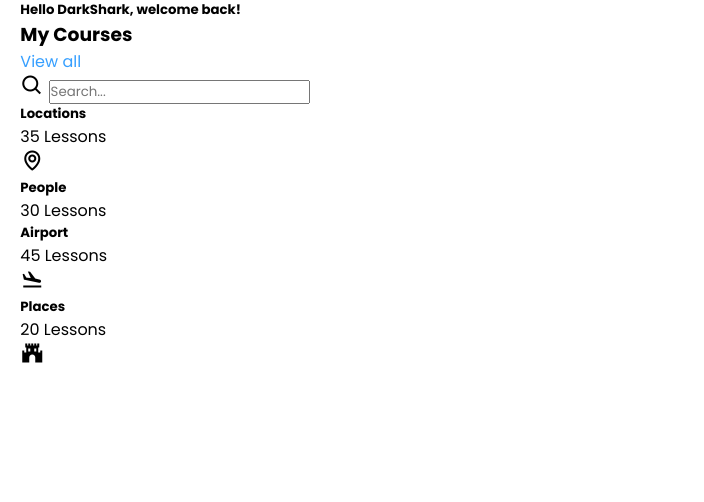
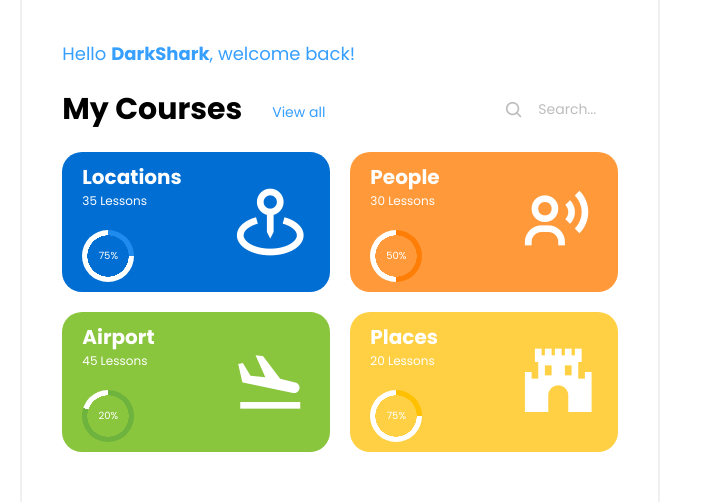
Before and after one commit to locan1106/DashboardDesign, a plain HTML site: page index.html in a window 1280 px wide. Shown: the top 502 px of the page, 193-897 px from the left. Drawn offline with nearby package versions, Linux system fonts and the light colour scheme.

Commit message:
analytics styles

```diff
--- a/index.html
+++ b/index.html
@@ -89,7 +89,7 @@
 								aria-valuemax="100"></div>
 						</div>
 
-						<i class="bx bx-map"></i>
+						<i class="bx bx-map-pin"></i>
 					</div>
 					<div class="item">
 						<div class="progress">
@@ -105,7 +105,7 @@
 								aria-valuemax="100"></div>
 						</div>
 
-						<box-icon name="user-voice"></box-icon>
+						<i class="bx bx-user-voice"></i>
 					</div>
 					<div class="item">
 						<div class="progress">
--- a/style.css
+++ b/style.css
@@ -19,6 +19,7 @@ i {
 .menu-btn {
 	width: 32px;
 	height: 32px;
+	display: flex;
 	align-items: center;
 	justify-content: center;
 	border: none;
@@ -26,6 +27,11 @@ i {
 	border-radius: 6px;
 	cursor: pointer;
 	display: none;
+}
+
+menu-btn i {
+	font-size: 18px;
+	color: #208bee;
 }
 
 .container {
@@ -135,3 +141,170 @@ i {
 .container .left-section .upgrade .link a {
 	font-size: 12px;
 }
+
+/* Analystics */
+main {
+	border-right: 2px solid #f0f0f0;
+	border-left: 2px solid #f0f0f0;
+	padding: 40px 40px 0 40px;
+}
+
+main header {
+	display: flex;
+	align-items: center;
+	gap: 15px;
+}
+
+main header h5 {
+	font-size: 18px;
+	color: #369fff;
+	font-weight: 400;
+}
+
+main .separator {
+	display: flex;
+	align-items: center;
+	justify-content: space-between;
+	margin-top: 20px;
+}
+
+main .separator .info {
+	display: flex;
+	align-items: center;
+	gap: 30px;
+}
+
+main .separator .info h3 {
+	font-size: 30px;
+}
+
+main .separator .info a {
+	margin-top: 6px;
+	font-size: 14px;
+}
+
+main .separator .search {
+	display: flex;
+	align-items: center;
+	gap: 14px;
+}
+
+main .separator .search i {
+	font-size: 20px;
+	color: #bdbdbd;
+}
+
+main .separator .search input {
+	border: none;
+	outline: none;
+	font-size: 14px;
+	width: 80px;
+}
+
+main .separator .search input::placeholder {
+	color: #bdbdbd;
+}
+
+main .analytics {
+	display: grid;
+	grid-template-columns: 1fr 1fr;
+	gap: 20px;
+	margin-top: 20px;
+}
+
+main .analytics .item {
+	display: flex;
+	align-items: center;
+	justify-content: space-between;
+	height: 140px;
+	min-width: 214px;
+	/* background-color: red; */
+	padding: 20px;
+	border-radius: 20px;
+}
+
+main .analytics .item .progress {
+	display: flex;
+	flex-direction: column;
+	justify-content: space-between;
+}
+
+main .analytics .item .progress .info h5 {
+	color: #fff;
+	font-size: 20px;
+	font-weight: bold;
+}
+
+main .analytics .item .progress .info p {
+	color: #fff;
+	font-size: 12px;
+}
+
+main .analytics .item .progress .progress-bar {
+	display: flex;
+	align-items: center;
+	justify-content: center;
+	margin-top: 20px;
+	width: 52px;
+	height: 52px;
+	border-radius: 50%;
+}
+
+main .analytics .item:nth-child(1) .progress .progress-bar {
+	background: radial-gradient(closest-side, #006ed3 79%, transparent 80% 100%),
+		conic-gradient(#208bee 25%, #fff 0%);
+}
+
+main .analytics .item:nth-child(2) .progress .progress-bar {
+	background: radial-gradient(closest-side, #ff993a 79%, transparent 80% 100%),
+		conic-gradient(#ff7e07 50%, #fff 0%);
+}
+
+main .analytics .item:nth-child(3) .progress .progress-bar {
+	background: radial-gradient(closest-side, #8ac53e 79%, transparent 80% 100%),
+		conic-gradient(#6eb33d 80%, #fff 0%);
+}
+
+main .analytics .item:nth-child(4) .progress .progress-bar {
+	background: radial-gradient(closest-side, #ffd043 79%, transparent 80% 100%),
+		conic-gradient(#ffc000 25%, #fff 0%);
+}
+
+main .analytics .item .progress .progress-bar::before {
+	font-size: 10px;
+	color: #fff;
+}
+
+main .analytics .item:nth-child(1) .progress .progress-bar::before,
+main .analytics .item:nth-child(4) .progress .progress-bar::before {
+	content: "75%";
+}
+
+main .analytics .item:nth-child(2) .progress .progress-bar::before {
+	content: "50%";
+}
+
+main .analytics .item:nth-child(3) .progress .progress-bar::before {
+	content: "20%";
+}
+
+main .analytics .item i {
+	font-size: 80px;
+	color: #fff;
+}
+
+main .analytics .item:nth-child(1) {
+	background: #006ed3;
+}
+
+main .analytics .item:nth-child(2) {
+	background: #ff993a;
+}
+
+main .analytics .item:nth-child(3) {
+	background: #8ac53e;
+}
+
+main .analytics .item:nth-child(4) {
+	background: #ffd043;
+}
```
